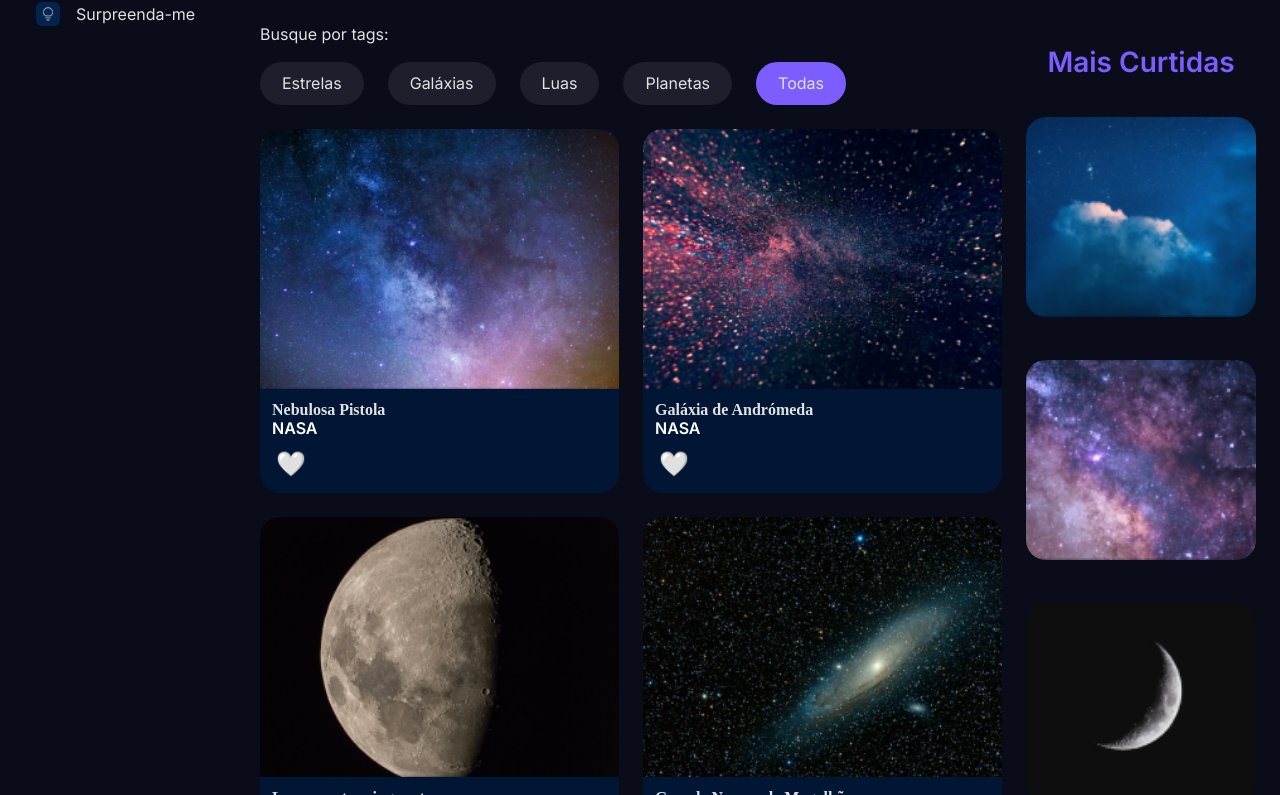
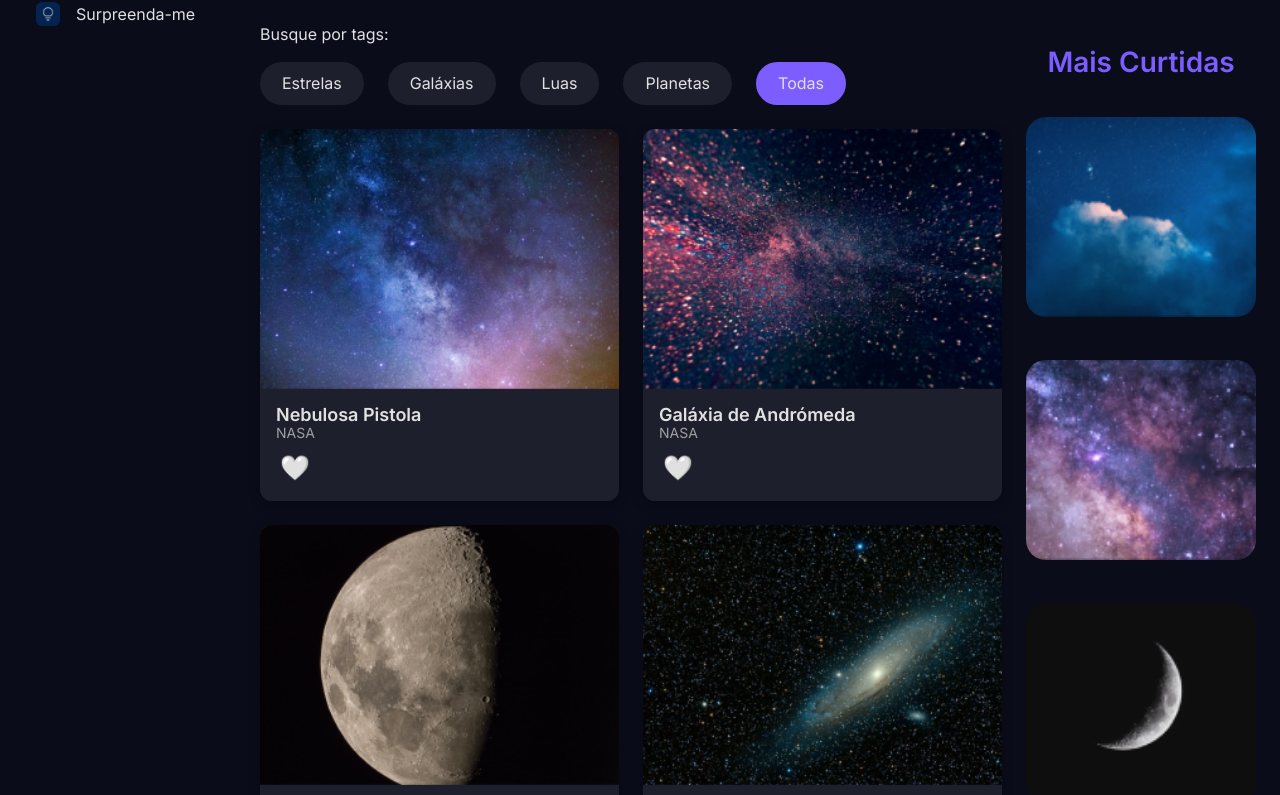
Before and after one commit to Usales/Space-app, a React (Vite) app: page / in a window 1280 px wide. Shown: the part 525-1320 px from the top of the page. Built offline with nearby package versions, Linux system fonts and the light colour scheme.

Commit message:
feat: melhorar cards da galeria com sombras, hover e fade-in

```diff
--- a/src/Componentes/Galeria/Figure/Index.jsx
+++ b/src/Componentes/Galeria/Figure/Index.jsx
@@ -7,11 +7,16 @@ const FigureEstilizado = styled.figure`
     margin: 0;
     display: flex;
     flex-direction: column;
-    transition: transform 0.3s ease;
+    border-radius: 12px;
+    overflow: hidden;
+    box-shadow: 0 4px 12px rgba(0,0,0,0.3);
+    transition: all 0.3s ease;
     cursor: pointer;
+    background: #1E1F2C;
 
     &:hover {
-        transform: translateY(-10px);
+        transform: scale(1.05);
+        box-shadow: 0 6px 18px rgba(124,93,255,0.5);
     }
 
     @media (max-width: 768px) {
@@ -21,59 +26,60 @@ const FigureEstilizado = styled.figure`
 
 const Imagem = styled.img`
     max-width: 100%;
-    border-radius: 20px 20px 0 0;
+    border-radius: 0;
     height: 260px;
     object-fit: cover;
     cursor: pointer;
     width: 100%;
+    transition: opacity 0.3s ease, filter 0.3s ease;
+    animation: fadeIn 0.6s ease-in-out;
+    opacity: 0;
+    animation-fill-mode: forwards;
+
+    ${FigureEstilizado}:hover & {
+        filter: brightness(1.1);
+    }
 
     @media (max-width: 768px) {
         height: 240px;
-        border-radius: 16px 16px 0 0;
     }
 
     @media (max-width: 480px) {
         height: 200px;
-        border-radius: 12px 12px 0 0;
     }
 `;
 
 const Figcaption = styled.figcaption`
-    background-color: #001634;
-    border-radius: 0px 0px 20px 20px;
-    color: white;
+    background-color: #1E1F2C;
+    border-radius: 0;
+    color: #E1E1E1;
     box-sizing: border-box;
-    padding: 12px;
+    padding: 16px;
 
     @media (max-width: 768px) {
-        padding: 10px;
-        border-radius: 0px 0px 16px 16px;
+        padding: 12px;
     }
 
     @media (max-width: 480px) {
-        padding: 8px;
-        border-radius: 0px 0px 12px 12px;
+        padding: 10px;
     }
 
     h3 {
-        font-family: 'GandhiSansBold';
+        font-weight: 600;
+        font-size: 18px;
+        color: #E1E1E1;
     }
 
     h4 {
         flex-grow: 1;
+        font-weight: 400;
+        font-size: 14px;
+        color: #A0A0A0;
+        margin-top: 4px;
     }
 
     h3, h4 {
         margin: 0;
-        font-size: 16px;
-
-        @media (max-width: 768px) {
-            font-size: 15px;
-        }
-
-        @media (max-width: 480px) {
-            font-size: 14px;
-        }
     }
 `;
 
```
